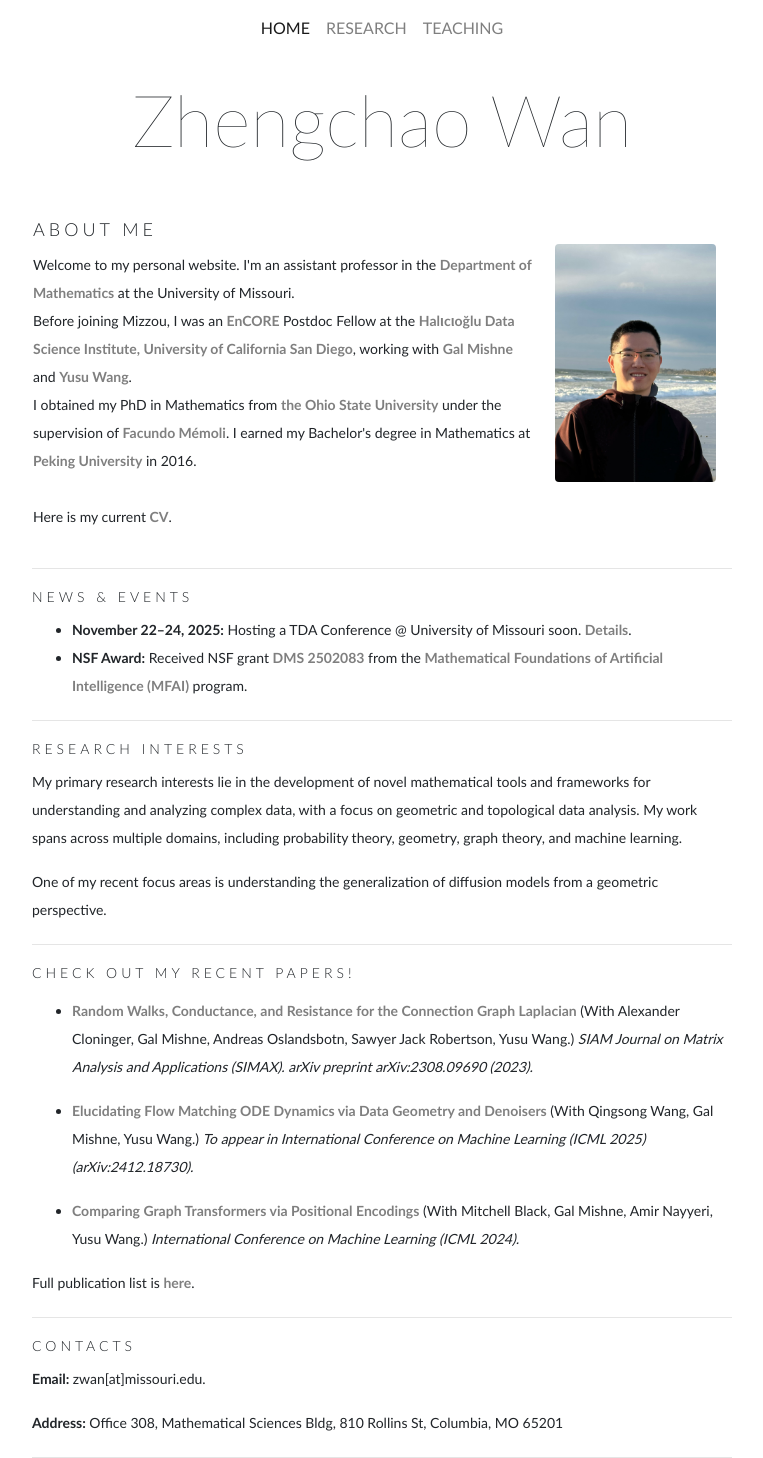
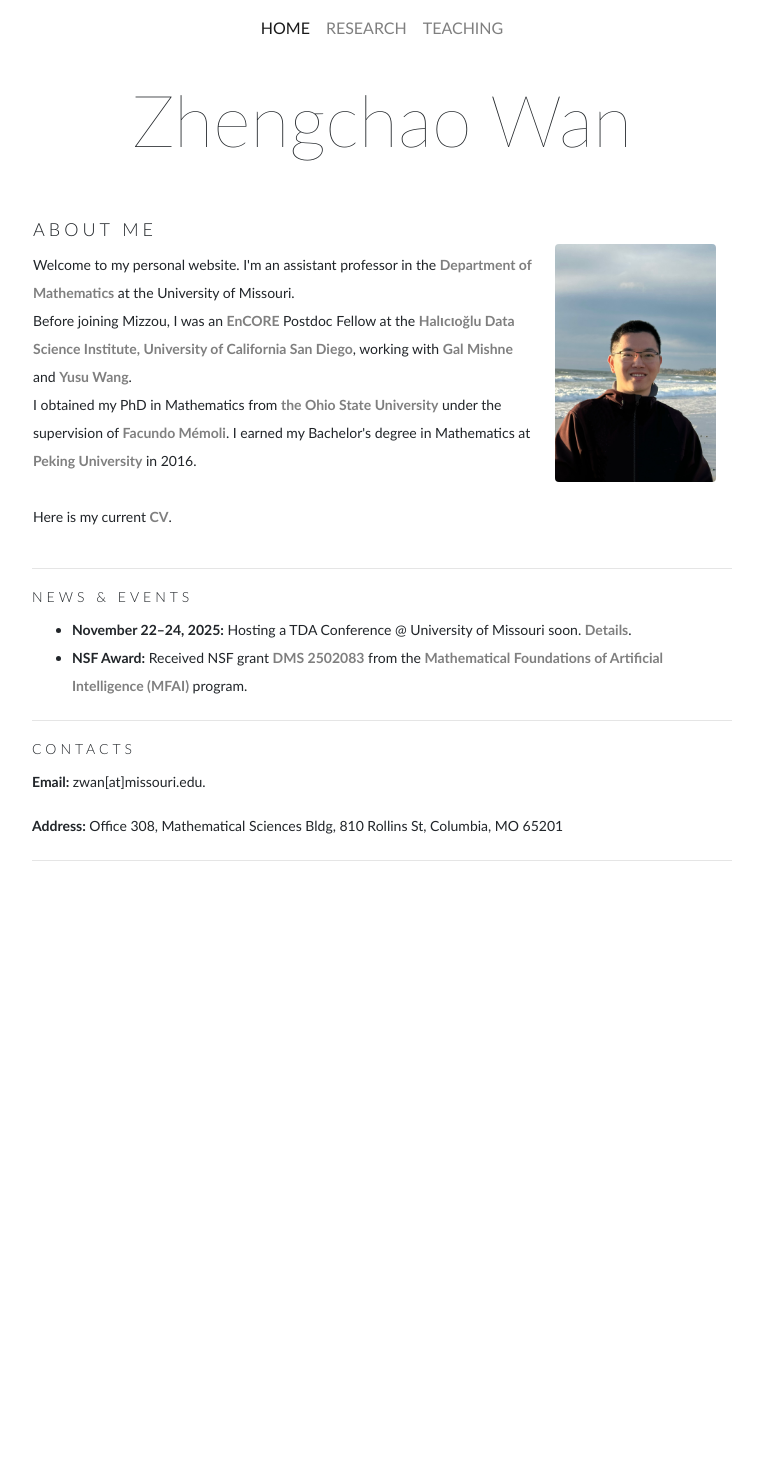
Before and after one commit to ZhengchaoW/ZhengchaoW.github.io, a Jekyll site: the page built from index.html, in a window 1280 px wide. Shown: the whole page, without its empty margins (258-1021 px from the left). Built offline with Jekyll 4.4.1, drawn with Linux system fonts in a browser that asks for light colours; after the commit the page ends 900 px from its top, so only the background shows below that.

Commit message:
update layout

```diff
--- a/index.html
+++ b/index.html
@@ -43,40 +43,9 @@ active: home
   </section>
   <hr>
   <section>
-      <h3>Research Interests</h3>
-      <p>My primary research interests lie in the development of novel mathematical tools and frameworks for understanding and analyzing complex data, with a focus on geometric and topological data analysis. My work spans across multiple domains, including probability theory, geometry, graph theory, and machine learning.
-      </p>
-      <p>One of my recent focus areas is understanding the generalization of diffusion models from a geometric perspective.</p>
-      <hr>
-    <h3>Check out my recent papers!</h3>
-    <ul>
-    {% for paper in site.data.papers.papers %}
-        {% assign imgIndex = {{forloop.index}} %}
-        {%if imgIndex<=1 %}
-          <p><li>{% if paper.link %}<a href="{{ paper.link }}">{{ paper.title }}</a> {% else %} {{ paper.title }} {% endif %}
-              {% if paper.coauthors %} (With {{ paper.coauthors }}.) {% endif %}
-              {% if paper.publishedat %} <span style="font-style: italic">{{ paper.publishedat }}.</span> {% endif %}</li></p>
-        {% endif %}
-    {% endfor %}
-    </ul>
-    <ul>
-      {% for paper in site.data.conference.papers %}
-          {% assign imgIndex = {{forloop.index}} %}
-          {%if imgIndex<=2 %}
-            <p><li>{% if paper.link %}<a href="{{ paper.link }}">{{ paper.title }}</a> {% else %} {{ paper.title }} {% endif %}
-                {% if paper.coauthors %} (With {{ paper.coauthors }}.) {% endif %}
-                {% if paper.publishedat %} <span style="font-style: italic">{{ paper.publishedat }}.</span> {% endif %}</li></p>
-          {% endif %}
-      {% endfor %}
-      </ul>
-    Full publication list is <a href="research.html">here</a>.
-  </section>
-  <hr>
-  <section>
       <h3>Contacts</h3>
       <p><b>Email: </b> zwan[at]missouri.edu.</p>
 
       <p><b>Address: </b> Office 308, Mathematical Sciences Bldg, 810 Rollins St, Columbia, MO 65201</p>
   </section>
   <hr>
-</div>
--- a/research.html
+++ b/research.html
@@ -10,6 +10,9 @@ opengraph:
 
     <h2>Research</h2>
     <br>
+    <h3>Research Interests</h3>
+    <p>My primary research interests lie in the development of novel mathematical tools and frameworks for understanding and analyzing complex data, with a focus on geometric and topological data analysis. My work spans across multiple domains, including probability theory, geometry, graph theory, and machine learning.</p>
+    <p>One of my recent focus areas is understanding the generalization of diffusion models from a geometric perspective.</p>
     <p> Here is my <a href="https://scholar.google.com/citations?hl=en&user=kmTKYtoAAAAJ&view_op=list_works&sortby=pubdate">Google Scholar Page</a>.</p>
     <hr>
     <h3> Preprints </h3>
```
